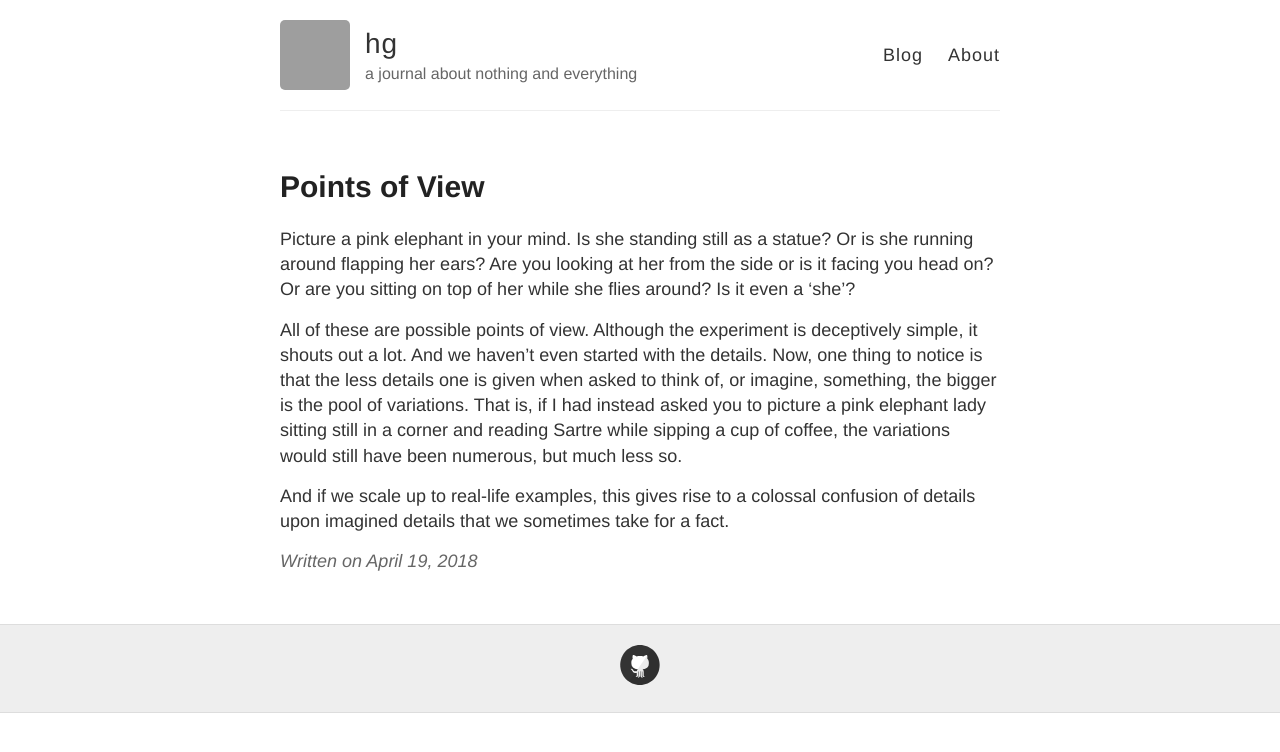
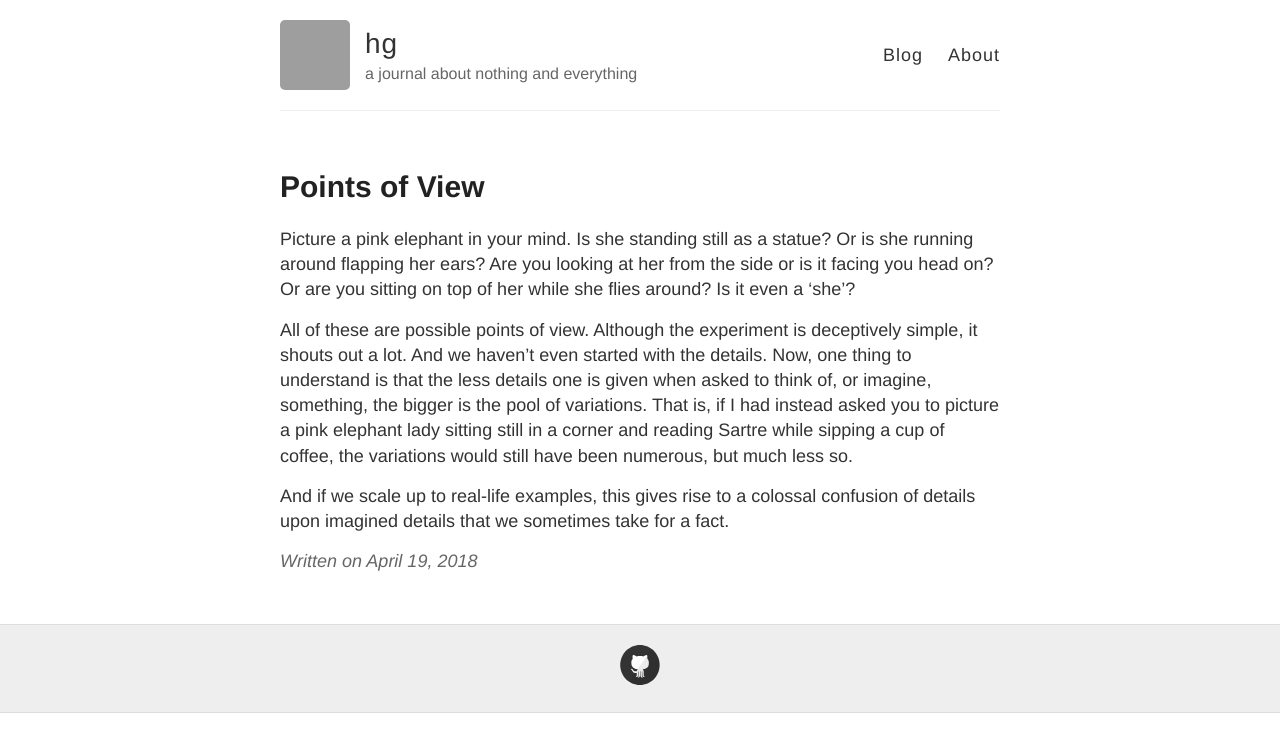
Before and after one commit to harigkn/harigkn.github.io, a Jekyll site: the page built from _posts/2018-4-19-Points-of-View.md, in a window 1280 px wide. Shown: the top 752 px of the page. Built offline with Jekyll 4.4.1, drawn with Linux system fonts in a browser that asks for light colours; grey boxes are pictures that could not be loaded.

Commit message:
New file added.

```diff
--- a/_posts/2018-4-19-Points-of-View.md
+++ b/_posts/2018-4-19-Points-of-View.md
@@ -5,6 +5,6 @@ title: Points of View
 
 Picture a pink elephant in your mind. Is she standing still as a statue? Or is she running around flapping her ears? Are you looking at her from the side or is it facing you head on? Or are you sitting on top of her while she flies around? Is it even a 'she'?
 
-All of these are possible points of view. Although the experiment is deceptively simple, it shouts out a lot. And we haven't even started with the details. Now, one thing to notice is that the less details one is given when asked to think of, or imagine, something, the bigger is the pool of variations. That is, if I had instead asked you to picture a pink elephant lady sitting still in a corner and reading Sartre while sipping a cup of coffee, the variations would still have been numerous, but much less so.
+All of these are possible points of view. Although the experiment is deceptively simple, it shouts out a lot. And we haven't even started with the details. Now, one thing to understand is that the less details one is given when asked to think of, or imagine, something, the bigger is the pool of variations. That is, if I had instead asked you to picture a pink elephant lady sitting still in a corner and reading Sartre while sipping a cup of coffee, the variations would still have been numerous, but much less so.
 
 And if we scale up to real-life examples, this gives rise to a colossal confusion of details upon imagined details that we sometimes take for a fact.
```
Also changed, not shown: _posts/2020-2-7-Back-to-the-past.md (added, +14 -0 lines).
